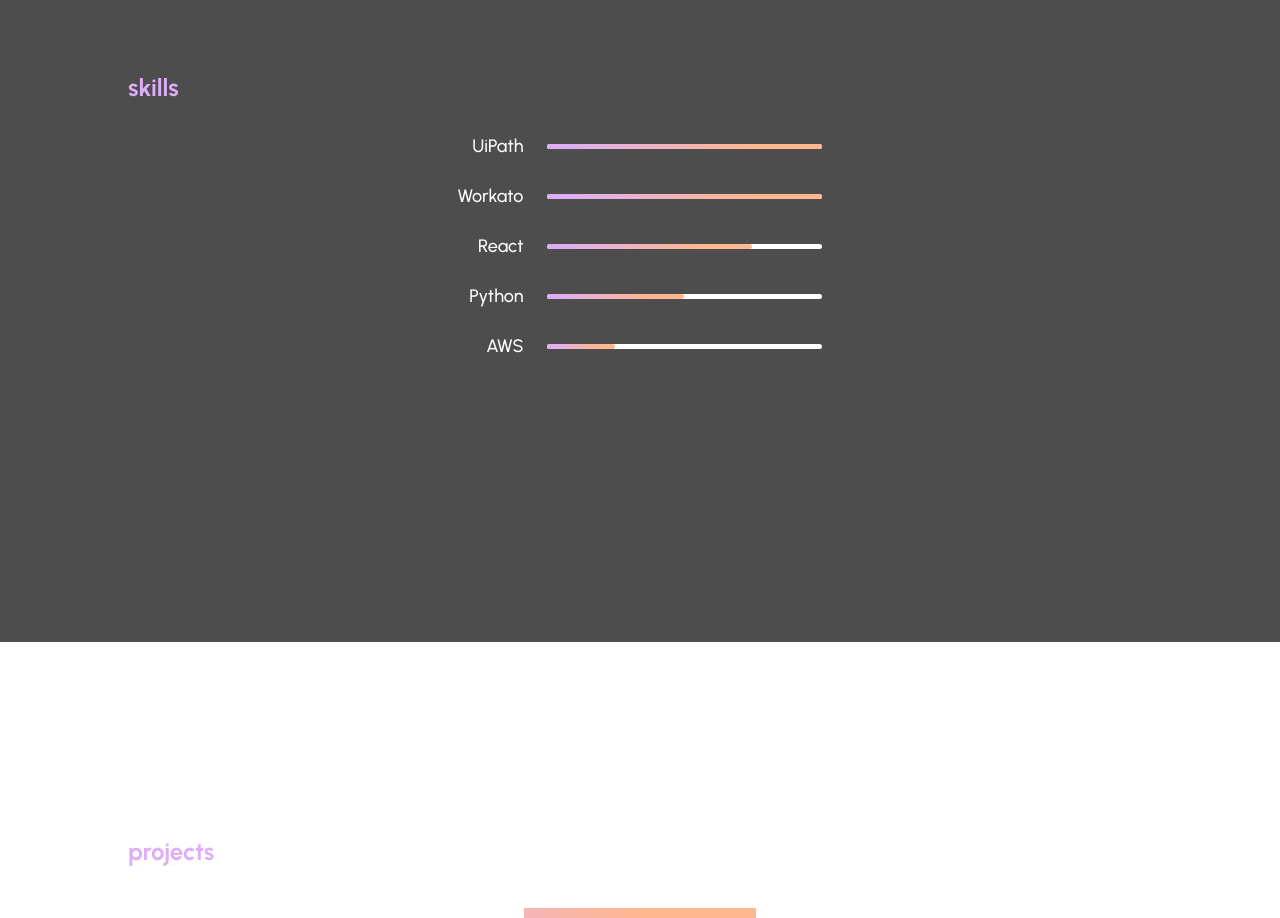
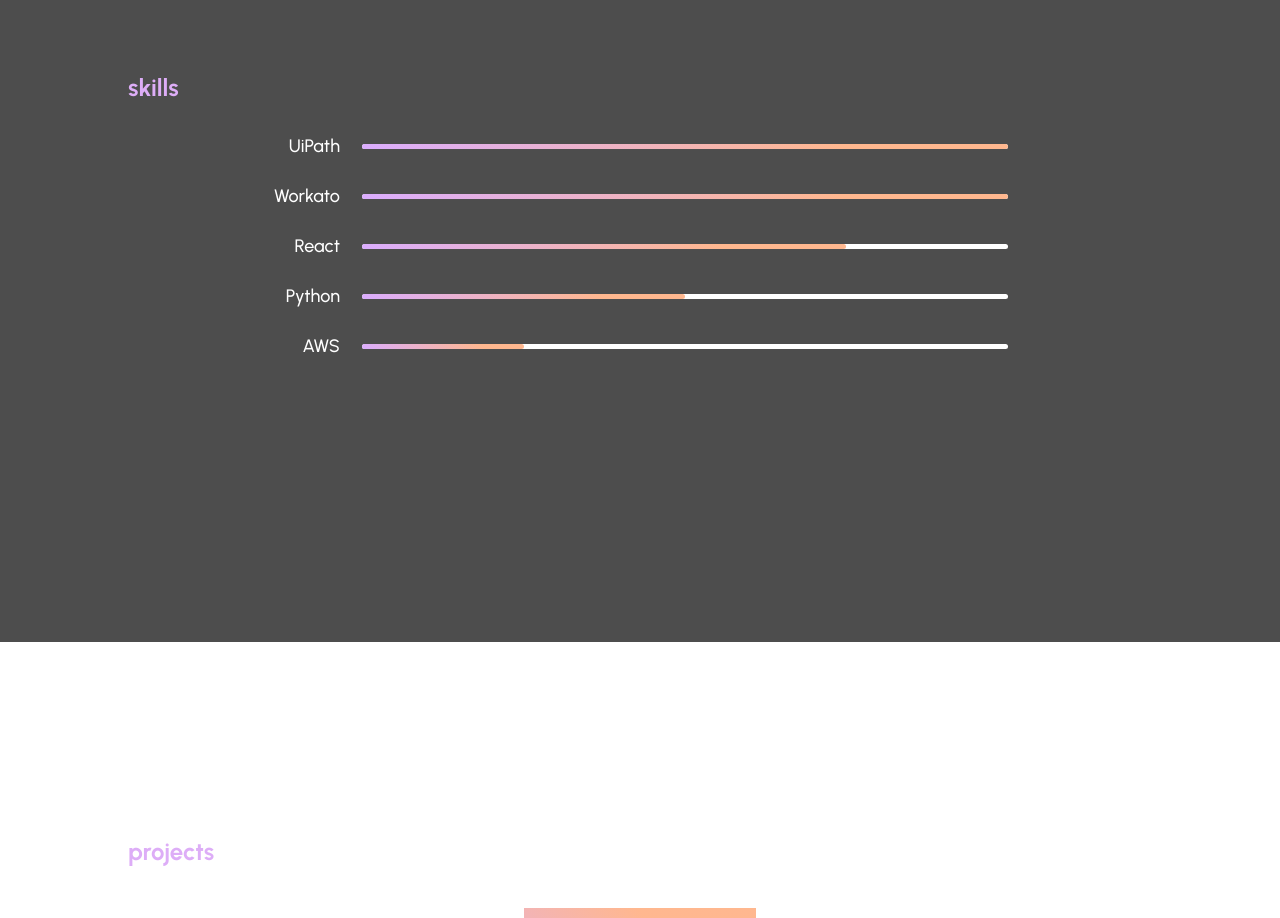
Before and after one commit to joshkotrous/personal-website-v2, a React (Create React App) app: page / in a window 1280 px wide. Shown: the part 1880-2798 px from the top of the page. Built offline with nearby package versions, Linux system fonts and the light colour scheme; grey boxes are pictures that could not be loaded.

Commit message:
updated skills to include dynamic css from feedback from @johannpereze and fixed sizing and positioning of skill bars

```diff
--- a/src/components/Skills.jsx
+++ b/src/components/Skills.jsx
@@ -18,6 +18,7 @@
 const skillItemsContainer = {
   // padding: '4px'
   display: "flex",
+  // width: "50%",
   justifyContent: "center",
   alignItems: "center",
 };
@@ -31,6 +32,7 @@
   justifyContent: "right",
   alignItems: "center",
   height: "50px",
+  width: "75%",
   marginRight: "24px",
   fontFamily: "Urbanist",
   color: "white",
@@ -40,63 +42,39 @@
 
 const skillBars = {
   height: "100%",
+  width: "63%",
 };
 
 const skillBarContainer = {
-  height: "50px",
+  position: "relative",
+  height: "20%",
+  width: "100%",
   display: "flex",
   alignItems: "center",
   justifyContent: "left",
 };
 
 const skillBarBackround = {
-  width: "275px",
+  position: "absolute",
+  width: "100%",
   height: "5px",
   borderRadius: "30px",
   background: "white",
 };
 
-const skillBarForeground100 = {
+const skillBarForeground = (percentage) => ({
   position: "absolute",
-  width: "275px",
+  width: `${percentage}%`,
   height: "5px",
   background:
     "linear-gradient(225deg, rgba(255, 92, 0, 0.44) 26.04%, rgba(143, 0, 255, 0.32) 100%), #FFFFFF",
   borderRadius: "30px",
-};
-
-const skillBarForeground75 = {
-  position: "absolute",
-  width: "205px",
-  height: "5px",
-  background:
-    "linear-gradient(225deg, rgba(255, 92, 0, 0.44) 26.04%, rgba(143, 0, 255, 0.32) 100%), #FFFFFF",
-  borderRadius: "30px",
-};
-
-const skillBarForeground50 = {
-  position: "absolute",
-  width: "137px",
-  height: "5px",
-  background:
-    "linear-gradient(225deg, rgba(255, 92, 0, 0.44) 26.04%, rgba(143, 0, 255, 0.32) 100%), #FFFFFF",
-  borderRadius: "30px",
-};
-
-const skillBarForeground25 = {
-  position: "absolute",
-  width: "68px",
-  height: "5px",
-  background:
-    "linear-gradient(225deg, rgba(255, 92, 0, 0.44) 26.04%, rgba(143, 0, 255, 0.32) 100%), #FFFFFF",
-  borderRadius: "30px",
-};
+});
 
 const Skills = () => {
   return (
     <div id="skills" style={container}>
       <h2 style={skillsHeader}>skills</h2>
-
       <div style={skillItemsContainer}>
         <div style={skillHeaders}>
           <div style={skillHeader}>UiPath</div>
@@ -108,23 +86,23 @@
         <div style={skillBars}>
           <div style={skillBarContainer}>
             <div style={skillBarBackround}></div>
-            <div style={skillBarForeground100}></div>
+            <div style={skillBarForeground(100)}></div>
           </div>
           <div style={skillBarContainer}>
             <div style={skillBarBackround}></div>
-            <div style={skillBarForeground100}></div>
+            <div style={skillBarForeground(100)}></div>
           </div>
           <div style={skillBarContainer}>
             <div style={skillBarBackround}></div>
-            <div style={skillBarForeground75}></div>
+            <div style={skillBarForeground(75)}></div>
           </div>
           <div style={skillBarContainer}>
             <div style={skillBarBackround}></div>
-            <div style={skillBarForeground50}></div>
+            <div style={skillBarForeground(50)}></div>
           </div>
           <div style={skillBarContainer}>
             <div style={skillBarBackround}></div>
-            <div style={skillBarForeground25}></div>
+            <div style={skillBarForeground(25)}></div>
           </div>
         </div>
       </div>
```
